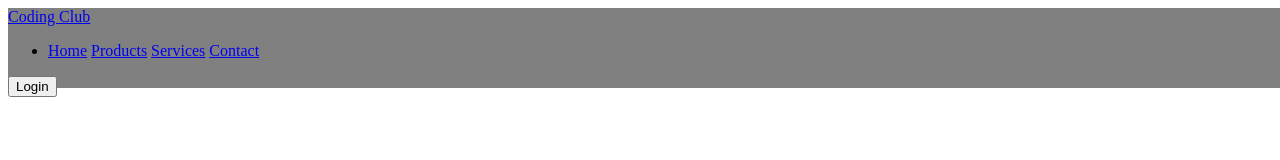
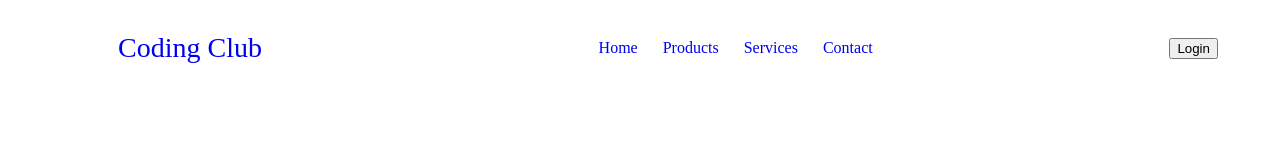
Before and after one commit to caleb1711/CodingCentre, a plain HTML site: page index.html in a window 1280 px wide. Drawn offline with Linux system fonts and the light colour scheme.

Commit message:
add style to the header, nav logo and nav links

```diff
--- a/assets/css/style.css
+++ b/assets/css/style.css
@@ -1,6 +1,39 @@
+a {
+    text-decoration: none;
+}
+
+
 .header {
-position: fixed;
-height: 80px;
-width: 100%;
-background: grey;
+    position: fixed;
+    height: 80px;
+    width: 100%;
+    z-index: 100;
+    padding: 0 20px;
+
 }
+
+.nav {
+    max-width: 1100px;
+    width: 100%;
+    margin: 0 auto;
+}
+
+.nav,
+.nav_items {
+    display: flex;
+    height: 100%;
+    align-items: center;
+    justify-content: space-between;
+}
+
+.nav_logo {
+    font-size: 28px;
+}
+
+.nav_items {
+    column-gap: 25px;
+}
+
+.nav_link:hover {
+    color: yellow;
+}
```
